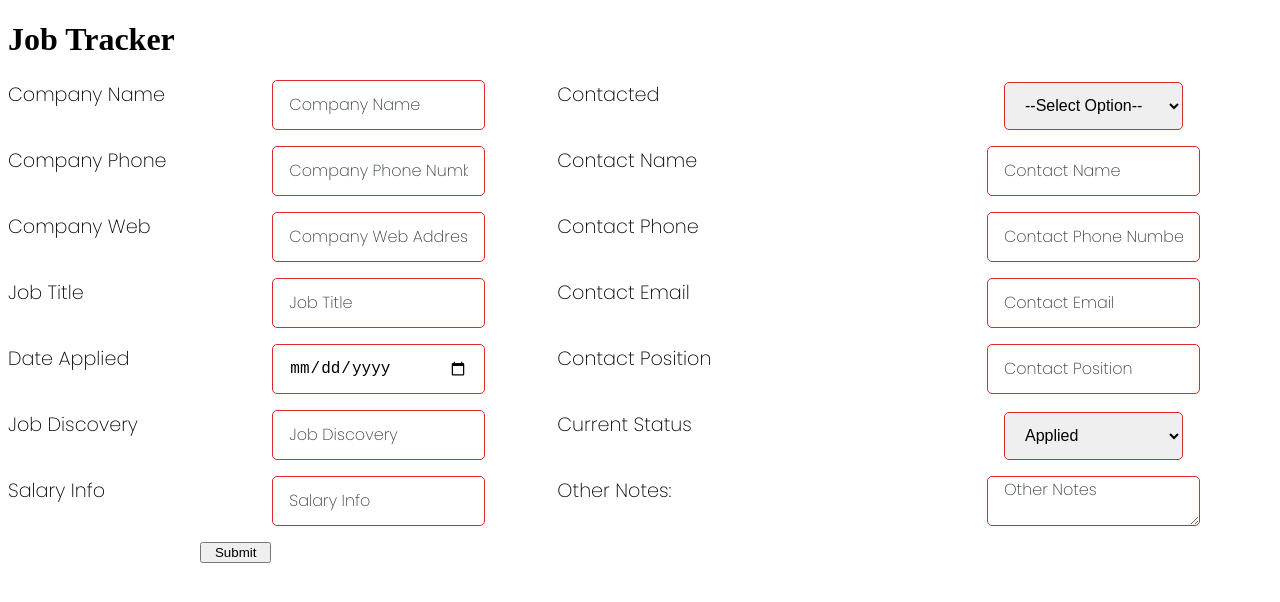
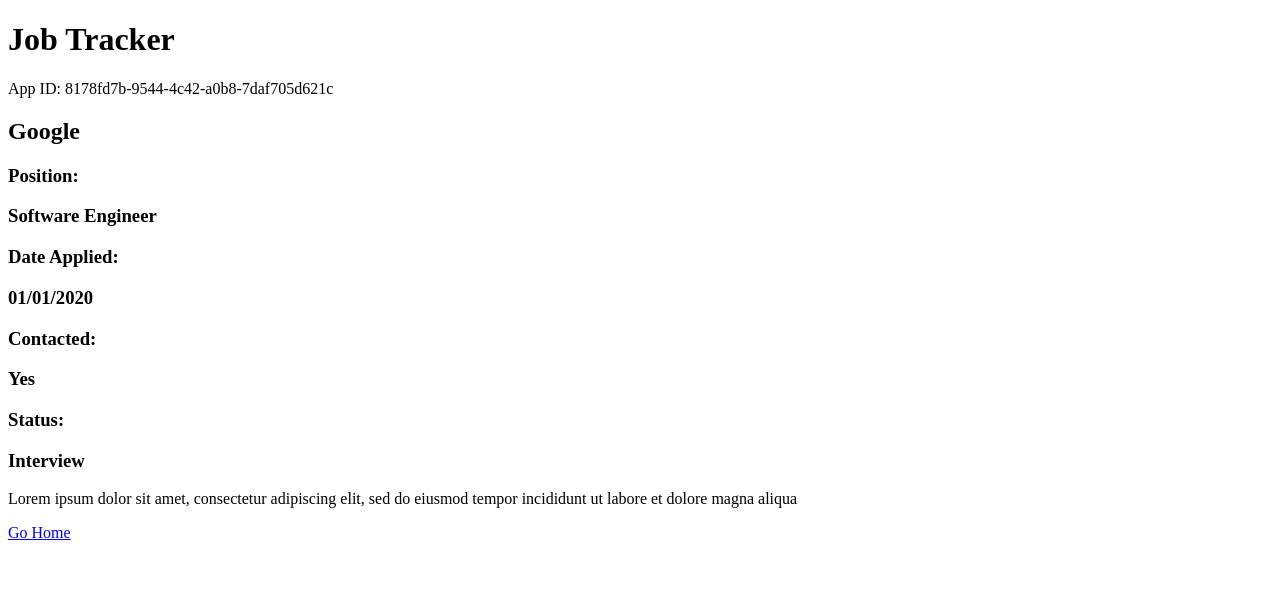
Before and after one commit to GeoffKellyNC/job-tracker-app, a React (Create React App) app: page /13d3216a-0dd0-41b7-8a29-3b14ba084c8f in a window 1280 px wide. Shown: the top 602 px of the page. Built offline with nearby package versions, Linux system fonts and the light colour scheme.

Commit message:
added routing for applications

```diff
--- a/package.json
+++ b/package.json
@@ -8,7 +8,7 @@
     "@testing-library/user-event": "^13.5.0",
     "react": "^17.0.2",
     "react-dom": "^17.0.2",
-    "react-router-dom": "^6.2.2",
+    "react-router-dom": "^5.3.0",
     "react-scripts": "5.0.0",
     "uuid": "^8.3.2",
     "web-vitals": "^2.1.4"
--- a/src/App.js
+++ b/src/App.js
@@ -1,10 +1,13 @@
 import './App.css';
 import React, { useState } from 'react';
 import { v4 as uuid } from 'uuid';
+import { Route, Switch } from 'react-router-dom';
 
 //? Components
+import Home from './components/Home';
 import AppForm from './components/AppForm'
 import ApplicationItems from './components/ApplicationItems'
+import AppDetails from './components/AppDetails'
 
 //? Initial Form Values Object
 const initialFormValues = {
@@ -24,11 +27,29 @@
   otherNotes: '',
 }
 
+const demoApplication = {
+  id: uuid(),
+  companyName: 'Google',
+  companyPhone: '123-456-7890',
+  companyWeb: 'www.google.com',
+  jobTitle: 'Software Engineer',
+  dateApplied: '01/01/2020',
+  jobDiscovery: 'Google',
+  salaryInfo: '$100,000',
+  contactQues: 'Yes',
+  contactName: 'John Doe',
+  contactPhone: '123-456-7890',
+  contactEmail: 'johndoe@email.com',
+  contactPosition: 'Manager',
+  currentStatus: 'Interview',
+  otherNotes: 'Lorem ipsum dolor sit amet, consectetur adipiscing elit, sed do eiusmod tempor incididunt ut labore et dolore magna aliqua'
+}
+
 function App() {
   //? State
 
   const [formValues, setFormValues] = useState(initialFormValues);
-  const [application,setApplication] = useState([]);
+  const [application,setApplication] = useState([demoApplication]);
 
   //? --End State -- //
 
@@ -76,30 +97,21 @@
       <header>
         <h1> Job Tracker </h1>
       </header>
-      <AppForm values = {formValues} update = {updateValues} submit = {handelSubmit}/>
-      {
-        application && <ApplicationItems application = {application} />
-      }
+      <Switch >
+        <Route  path = "/form" >
+          <AppForm values = {formValues} update = {updateValues} submit = {handelSubmit}/>
+        </Route>
+        <Route path = {`/:appID`}>
+          <AppDetails details = {application} />
+        </Route>
+        <Route exact path = "/">
+          <Home application = {application} />
+        </Route>
+      </Switch>
+
 
     </div>
   );
 }
 
 export default App;
-
-
-
-// Data: Job Status (applies, interview, contacted),
-
-// Form:
-
-// -Company Name
-// -company phone
-// -company website
-// -Job Title
-// -Date Applied
-// -Where you applied
-// -Salary info
-// -Contact Notes (name, phone, email, position)
-// -current status(applied, interview, denied, contacted)
-// -Other Notes(current interview status, reason for denial any other relevant notes)
--- /dev/null
+++ b/src/components/AppDetails.js
@@ -0,0 +1,38 @@
+import React from 'react'
+import { Link } from 'react-router-dom'
+function AppDetails({ details }) {
+
+    // console.log(details)
+
+    return (
+        <div>
+            {
+                details.map(app => {
+                    return (
+                        <div key={app.id}>
+                            <p>App ID: {app.id}</p>
+                            <h2>{app.companyName}</h2>
+                            <h3>Position:
+                                <p>{app.jobTitle}</p>
+                            </h3>
+                            <h3>Date Applied:
+                                <p>{app.dateApplied}</p>
+                            </h3>
+                            <h3> Contacted:
+                                <p>{app.contactQues}</p>
+                            </h3>
+                            <h3>Status:
+                                <p>{app.currentStatus}</p>
+                            </h3>
+                            <p>{app.otherNotes}</p>
+                            <Link to = '/'>Go Home</Link>
+                        </div>
+                    )
+                }
+                )
+            }
+        </div>
+    )
+}
+
+export default AppDetails
--- a/src/components/AppForm.js
+++ b/src/components/AppForm.js
@@ -1,4 +1,6 @@
 import React from 'react'
+
+import {Link} from 'react-router-dom'
 
 import './styles/appForm.css'
 
@@ -13,6 +15,7 @@
 
   return (
     <div className = 'form-container'>
+        <Link to = '/'>Go Back to Home</Link>
         <form onSubmit={submit}>
                 <label>Company Name</label>
                 <input
@@ -114,7 +117,7 @@
                 />
                 <label className = 'col-3 row-6'>Current Status</label>
                 <select className = 'col-4 row-6' name = 'currentStatus' value = {values.currentStatus} onChange = {handleChange}>
-                    <option value = 'applies'>Applied</option>
+                    <option value = 'applied'>Applied</option>
                     <option value = 'interviewSet'>Interview Phase</option>
                     <option value = 'offer'>Offer</option>
                     <option value = 'rejected'>Rejected</option>
--- a/src/components/ApplicationItems.js
+++ b/src/components/ApplicationItems.js
@@ -8,71 +8,18 @@
             {
                 application.map(app => {
                     return(
-                        <div className = 'app-items' key = {app.id}>
-                            <h3>Company Name:
+                        <div className="application-item" key={app.id}>
+                            <h3>Company:
                                 <span>{app.companyName}</span>
                             </h3>
-
-                            <h3>Company Phone:
-                                <span>{app.companyPhone}</span>
-                            </h3>
-
-                            <h3>Company Web:
-                                <span>{app.companyWeb}</span>
-                            </h3>
-
                             <h3>Job Title:
                                 <span>{app.jobTitle}</span>
                             </h3>
-
                             <h3>Date Applied:
                                 <span>{app.dateApplied}</span>
                             </h3>
+                        </div>
 
-                            <h3>Job Discovery:
-                                <span>{app.jobDiscovery}</span>
-                            </h3>
-
-                            <h3>Salary Info:
-                                <span>{app.salaryInfo}</span>
-                            </h3>
-
-                            <h3>Contact Ques:
-                                <span>{app.contactQues}</span>
-                            </h3>
-
-                            <h3>Contact Name:
-                                <span>{app.contactName}</span>
-                            </h3>
-
-                            <h3>Contact Phone:
-                                <span>{app.contactPhone}</span>
-                            </h3>
-
-                            <h3>Contact Email:
-                                <span>{app.contactEmail}</span>
-                            </h3>
-
-                            <h3>Contact Position:
-                                <span>{app.contactPosition}</span>
-                            </h3>
-
-                            <h3>Current Status:
-                                <span>{app.currentStatus}</span>
-                            </h3>
-
-                            <h3>Current Status Date:
-                                <span>{app.currentStatusDate}</span>
-                            </h3>
-
-                            <h3>Current Status Notes:
-                                <span>{app.currentStatusNotes}</span>
-                            </h3>
-
-                            <h3>Other Notes:
-                                <span>{app.otherNotes}</span>
-                            </h3>
-                        </div>
 
                     )
                 })
--- /dev/null
+++ b/src/components/Home.js
@@ -0,0 +1,41 @@
+import React from 'react'
+import { Link, useRouteMatch, useHistory } from 'react-router-dom';
+
+function Home({ application }) {
+
+    const history = useHistory();
+
+    return (
+        <div>
+            <div>
+                <h2>Below are Your Current Applications:</h2>
+                <Link to={'/form'}>Add New Application</Link>
+            </div>
+            <div>
+                {application.map(app => {
+                    return (
+                        <div key={app.id}>
+                            <Link to={`/${app.id}`}>{app.companyName}</Link>
+                            <h3>Position:
+                                <p>{app.jobTitle}</p>
+                            </h3>
+                            <h3>Date Applied:
+                                <p>{app.dateApplied}</p>
+                            </h3>
+                            <h3> Contacted:
+                                <p>{app.contactQues}</p>
+                            </h3>
+                            <h3>Status:
+                                <p>{app.currentStatus}</p>
+                            </h3>
+                            <Link to = {`/${app.id}`}>View Application Details</Link>
+                        </div>
+                    )
+                })
+                }
+            </div>
+        </div>
+    )
+}
+
+export default Home
--- a/src/components/styles/ApplicationItems.css
+++ b/src/components/styles/ApplicationItems.css
@@ -0,0 +1,12 @@
+.app-items {
+    display: flex;
+    flex-direction: column;
+    align-items: center;
+    justify-content: center;
+    width: 100%;
+    height: 100%;
+    padding: 0;
+    margin: 0;
+    list-style: none;
+
+}
--- a/src/index.js
+++ b/src/index.js
@@ -2,10 +2,11 @@
 import ReactDOM from 'react-dom';
 import './index.css';
 import App from './App';
-
+import { BrowserRouter as Router } from 'react-router-dom';
 ReactDOM.render(
 
+  <Router>
     <App />
-,
+  </Router>,
   document.getElementById('root')
 );
```
Also changed, not shown: 1 other file (tests, documents, lock files or other folders). Lines whose indentation alone changed are shown as unchanged.
